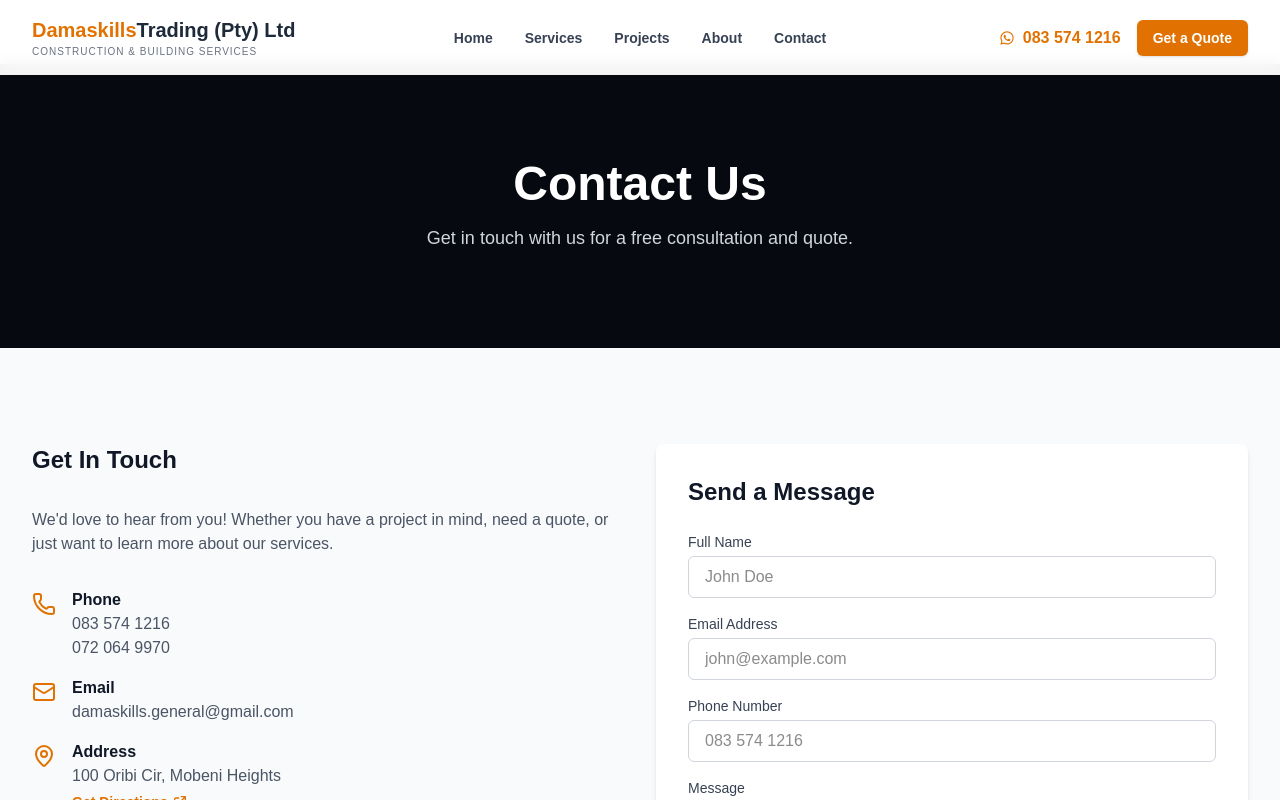
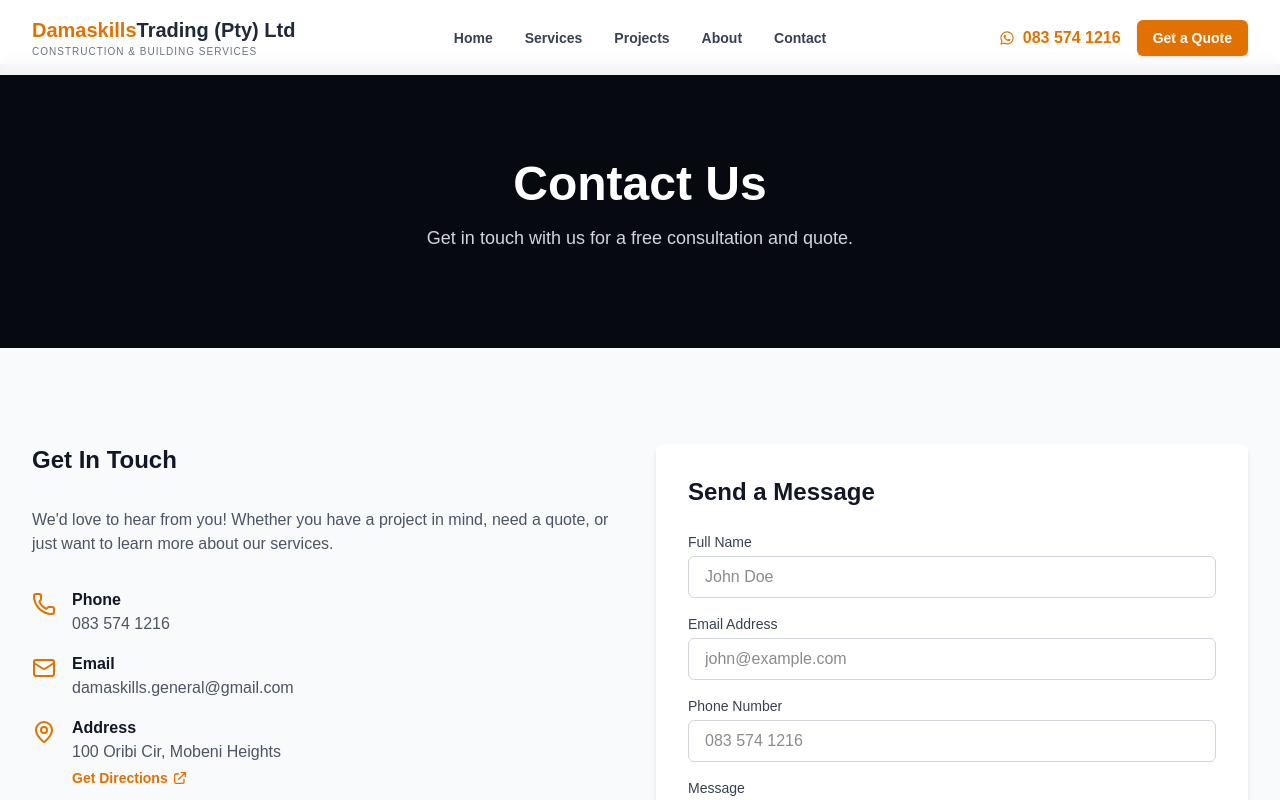
Before and after one commit to tsxepo-web/damaskills-trading, a Next.js app: page /contact in a window 1280 px wide. Shown: the top 800 px of the page. Built offline with nearby package versions, Linux system fonts and the light colour scheme.

Commit message:
took out 072 number

```diff
--- a/app/contact/page.tsx
+++ b/app/contact/page.tsx
@@ -202,12 +202,6 @@ export default function ContactPage() {
                     >
                       083 574 1216
                     </a>
-                    <a
-                      href="tel:+27720649970"
-                      className="text-gray-600 hover:text-amber-600 block"
-                    >
-                      072 064 9970
-                    </a>
                   </div>
                 </div>
 
```
